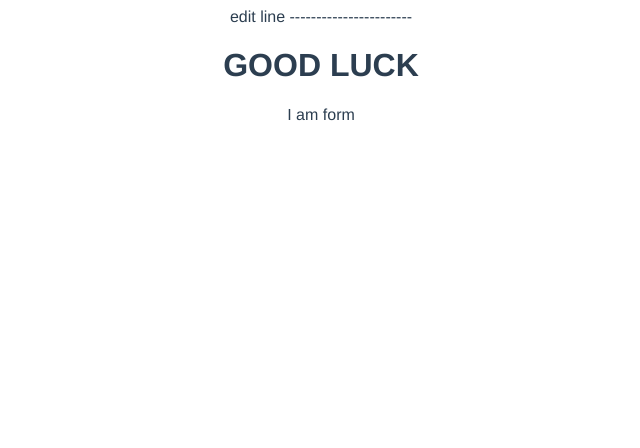
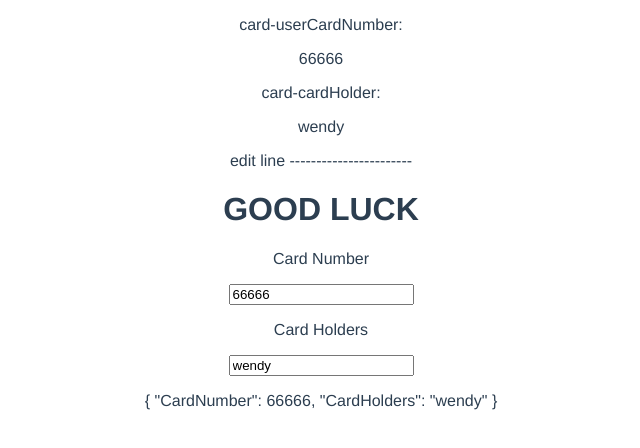
Before and after one commit to The-peek-of-purple-forbidde/Credit-Card-Form, a Vue app: page / in a window 1280 px wide. Shown: the top 448 px of the page, without its empty margins (319-959 px from the left). Built offline with nearby package versions, Linux system fonts and the light colour scheme.

Commit message:
feat: add veevalidate

```diff
--- a/src/components/CreditCard.vue
+++ b/src/components/CreditCard.vue
@@ -1,9 +1,14 @@
 <template>
+  <p>card-userCardNumber:</p>
+  <p>{{ userCardNumber }}</p>
+  <p>card-cardHolder:</p>
+  <p>{{ cardHolder }}</p>
   <div class="credit-card">edit line -----------------------</div>
 </template>
 <script>
 export default {
   name: "CreditCard",
+  props: ["userCardNumber", "cardHolder"],
   data() {
     return {};
   },
--- a/src/components/CreditCardForm.vue
+++ b/src/components/CreditCardForm.vue
@@ -1,11 +1,58 @@
 <template>
-  <div class="form">I am form</div>
+  <Form v-slot="{ values }">
+    <p>Card Number</p>
+    <Field
+      name="CardNumber"
+      type="CardNumber"
+      :rules="isNumberRequired"
+      :value="cardNumber"
+      @input="$emit('update:cardNumber', $event.target.value)"
+    >
+    </Field>
+    <ErrorMessage name="CardNumber" />
+    <p>Card Holders</p>
+    <Field
+      name="CardHolders"
+      type="CardHolders"
+      :rules="isStringRequired"
+      :value="cardHolder"
+      @input="$emit('update:cardHolder', $event.target.value)"
+    ></Field>
+    <ErrorMessage name="CardHolders" />
+    <p></p>
+    {{ values }}
+  </Form>
 </template>
+
 <script>
+import { Form, Field, ErrorMessage } from "vee-validate";
 export default {
-  name: "Form",
+  name: "CreditCardForm",
+  components: {
+    Form,
+    Field,
+    ErrorMessage,
+  },
+  props: ["cardNumber", "cardHolder"],
+  emits: ["update:cardNumber", "update:cardHolder"],
   data() {
     return {};
   },
+  methods: {
+    isNumberRequired(value) {
+      if (value && value.trim) {
+        return true;
+      } else {
+        return "請勿輸入空值";
+      }
+    },
+    isStringRequired(value) {
+      if (value && value.trim) {
+        return true;
+      } else {
+        return "請勿輸入空值";
+      }
+    },
+  },
 };
 </script>
--- a/src/views/HomeView.vue
+++ b/src/views/HomeView.vue
@@ -1,8 +1,11 @@
 <template>
   <div class="home">
-    <credit-card />
+    <credit-card :userCardNumber="userCardNumber" :cardHolder="cardHolder" />
     <h1>GOOD LUCK</h1>
-    <CreditCardForm />
+    <CreditCardForm
+      v-model:cardNumber.number="userCardNumber"
+      v-model:cardHolder="cardHolder"
+    />
   </div>
 </template>
 
@@ -12,6 +15,15 @@ import CreditCardForm from "../components/CreditCardForm.vue";
 
 export default {
   name: "HomeView",
-  components: { CreditCard, CreditCardForm },
+  components: {
+    CreditCard,
+    CreditCardForm,
+  },
+  data() {
+    return {
+      userCardNumber: 66666,
+      cardHolder: "wendy",
+    };
+  },
 };
 </script>
```
